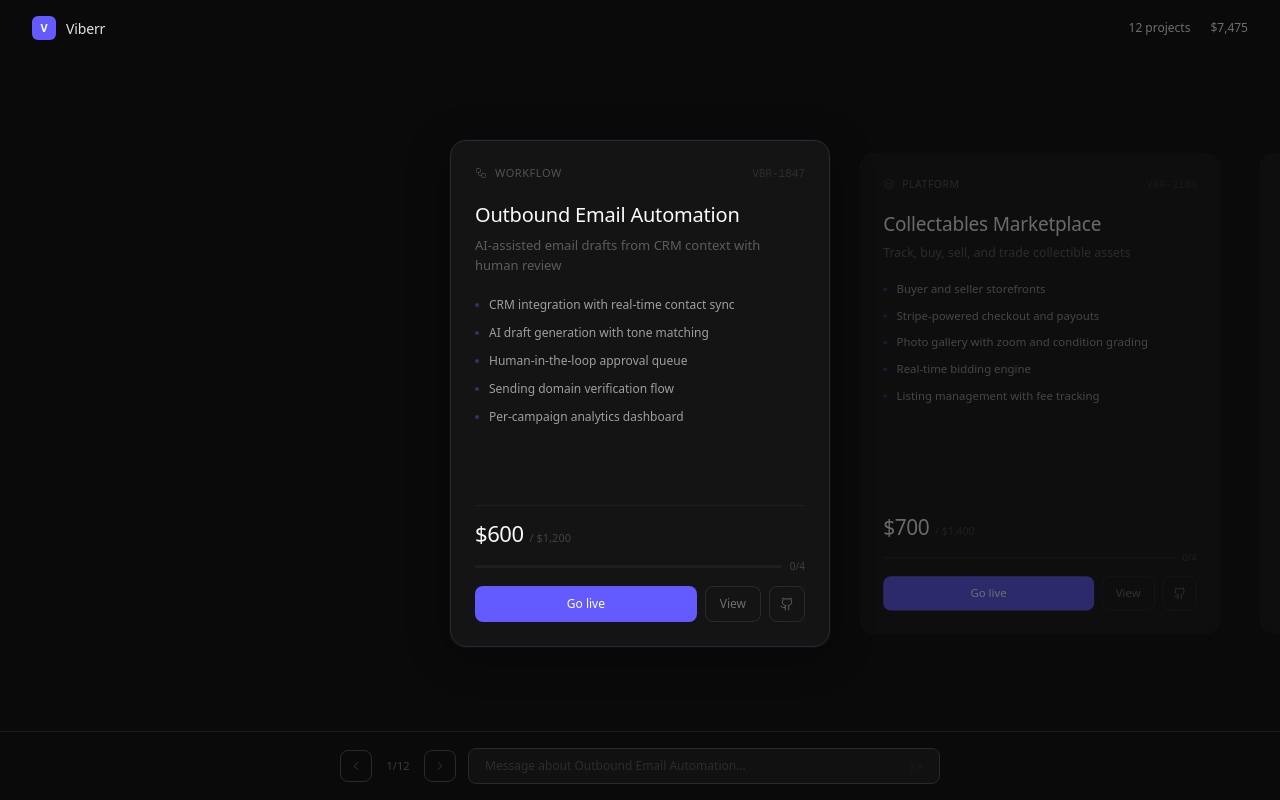
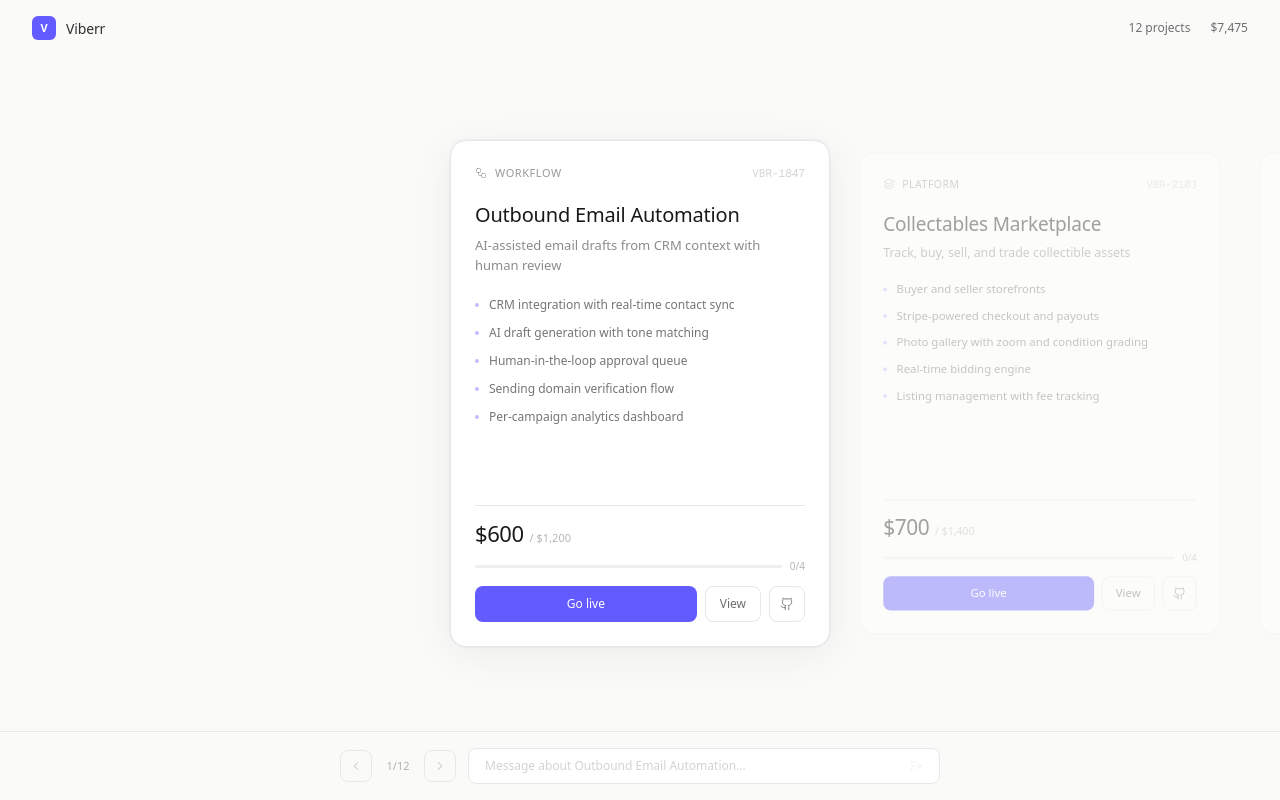
Before and after one commit to jonyeazel/viberr-project-portfolio, a Next.js app: page / in a window 1280 px wide. Built offline with nearby package versions, Linux system fonts and the light colour scheme.

Commit message:
design: revert to light palette, keep Stripe purple accent and refined typography

```diff
--- a/app/globals.css
+++ b/app/globals.css
@@ -1,27 +1,27 @@
 @import "tailwindcss";
 
 :root {
-  --background: #0a0a0a;
-  --foreground: #fafafa;
-  --card: #141414;
-  --card-foreground: #fafafa;
+  --background: #fafaf9;
+  --foreground: #191919;
+  --card: #ffffff;
+  --card-foreground: #191919;
   --primary: #635bff;
   --primary-foreground: #ffffff;
-  --secondary: #1a1a1a;
-  --secondary-foreground: #a1a1a1;
+  --secondary: #f5f5f4;
+  --secondary-foreground: #3f3f3e;
   --muted: #6e6e6e;
   --muted-foreground: #6e6e6e;
-  --accent: #1a1a1a;
-  --accent-foreground: #fafafa;
+  --accent: #f5f5f4;
+  --accent-foreground: #191919;
   --destructive: #ef4444;
   --destructive-foreground: #ffffff;
   --success: #00d4aa;
   --warning: #f59e0b;
-  --border: #1e1e1e;
-  --input: #2a2a2a;
+  --border: #e7e7e5;
+  --input: #d4d4d2;
   --ring: #635bff;
-  --surface: #111111;
-  --surface-2: #1a1a1a;
+  --surface: #f5f5f4;
+  --surface-2: #eeeeec;
 }
 
 @theme inline {
--- a/app/page.tsx
+++ b/app/page.tsx
@@ -630,8 +630,8 @@ export default function Home() {
                 transform: isFocused ? "scale(1)" : "scale(0.95)",
                 opacity: isFocused ? 1 : 0.4,
                 transition: "transform 150ms ease-out, opacity 150ms ease-out",
-                border: isFocused ? "1px solid #2a2a2a" : "1px solid #1a1a1a",
-                boxShadow: isFocused ? "0 0 0 1px rgba(99,91,255,0.06), 0 8px 40px rgba(0,0,0,0.4)" : "none",
+                border: isFocused ? "1px solid #e7e7e5" : "1px solid #eeeeec",
+                boxShadow: isFocused ? "0 0 0 1px rgba(99,91,255,0.06), 0 8px 40px rgba(0,0,0,0.06)" : "none",
               }}
             >
               {/* Card face */}
@@ -675,7 +675,7 @@ export default function Home() {
                 <div className="flex-1" />
 
                 {/* Price + progress */}
-                <div className="border-t border-[#1e1e1e] pt-4 mt-4">
+                <div className="border-t border-border pt-4 mt-4">
                   <div className="flex items-baseline gap-1.5">
                     <span className="text-[22px] font-medium tabular-nums text-foreground leading-none tracking-[-0.02em]">
                       ${(project.estimate / 2).toLocaleString()}
@@ -687,7 +687,7 @@ export default function Home() {
 
                   {/* Progress bar */}
                   <div className="mt-3 flex items-center gap-2">
-                    <div className="flex-1 h-[3px] rounded-full bg-[#1e1e1e] overflow-hidden">
+                    <div className="flex-1 h-[3px] rounded-full bg-surface-2 overflow-hidden">
                       <div
                         className="h-full rounded-full transition-all duration-150 ease-out"
                         style={{
@@ -719,7 +719,7 @@ export default function Home() {
                     )}
                     <Link
                       href={`/${project.slug}`}
-                      className="h-9 px-3.5 flex items-center justify-center rounded-[8px] border border-[#2a2a2a] text-[12px] text-muted hover:text-foreground hover:border-[#3a3a3a] transition-colors duration-150"
+                      className="h-9 px-3.5 flex items-center justify-center rounded-[8px] border border-border text-[12px] text-muted hover:text-foreground hover:border-foreground/20 transition-colors duration-150"
                     >
                       View
                     </Link>
@@ -727,7 +727,7 @@ export default function Home() {
                       href={`${REPO_BASE}/${project.slug}/page.tsx`}
                       target="_blank"
                       rel="noopener noreferrer"
-                      className="flex items-center justify-center w-9 h-9 rounded-[8px] border border-[#2a2a2a] text-muted hover:text-foreground hover:border-[#3a3a3a] transition-colors duration-150"
+                      className="flex items-center justify-center w-9 h-9 rounded-[8px] border border-border text-muted hover:text-foreground hover:border-foreground/20 transition-colors duration-150"
                     >
                       <Github size={14} strokeWidth={1.5} />
                     </a>
@@ -737,14 +737,14 @@ export default function Home() {
 
               {/* Inset drawer */}
               <div
-                className="absolute rounded-[13px] bg-[#111111] flex flex-col"
+                className="absolute rounded-[13px] bg-card flex flex-col"
                 style={{
                   inset: 3,
                   transform: isDrawerOpen ? "translateY(0)" : "translateY(105%)",
                   transition: "transform 150ms ease-out",
-                  boxShadow: isDrawerOpen ? "0 -4px 32px rgba(0,0,0,0.5)" : "none",
+                  boxShadow: isDrawerOpen ? "0 -4px 32px rgba(0,0,0,0.08)" : "none",
                   pointerEvents: isDrawerOpen ? "auto" : "none",
-                  border: "1px solid #1e1e1e",
+                  border: "1px solid #e7e7e5",
                 }}
               >
                 {/* Drawer header */}
@@ -754,7 +754,7 @@ export default function Home() {
                       Go live checklist
                     </span>
                     <div className="flex items-center gap-2 mt-1.5">
-                      <div className="w-24 h-[3px] rounded-full bg-[#1e1e1e] overflow-hidden">
+                      <div className="w-24 h-[3px] rounded-full bg-surface-2 overflow-hidden">
                         <div
                           className="h-full rounded-full transition-all duration-150 ease-out"
                           style={{
@@ -792,14 +792,14 @@ export default function Home() {
                                 <Check
                                   size={10}
                                   strokeWidth={2.5}
-                                  className="text-[#0a0a0a]"
+                                  className="text-white"
                                 />
                               </div>
                             ) : (
                               <Circle
                                 size={18}
                                 strokeWidth={1.5}
-                                className="text-[#2a2a2a]"
+                                className="text-border"
                               />
                             )}
                           </div>
@@ -816,7 +816,7 @@ export default function Home() {
                             </span>
 
                             {step.type === "upload" && !done && (
-                              <label className="mt-1.5 flex items-center gap-2 px-3 py-2 rounded-[6px] border border-dashed border-[#2a2a2a] hover:border-[#3a3a3a] cursor-pointer transition-colors duration-150 bg-[#0a0a0a]/50">
+                              <label className="mt-1.5 flex items-center gap-2 px-3 py-2 rounded-[6px] border border-dashed border-border hover:border-foreground/20 cursor-pointer transition-colors duration-150 bg-surface/40">
                                 <Upload
                                   size={12}
                                   strokeWidth={1.5}
@@ -861,7 +861,7 @@ export default function Home() {
                               <input
                                 type="text"
                                 placeholder={step.placeholder}
-                                className="mt-1.5 w-full h-7 px-2.5 rounded-[6px] border border-[#2a2a2a] bg-[#0a0a0a]/50 text-[11px] text-foreground placeholder:text-muted/40 focus:outline-none focus:border-primary/40 transition-colors duration-150"
+                                className="mt-1.5 w-full h-7 px-2.5 rounded-[6px] border border-border bg-surface/40 text-[11px] text-foreground placeholder:text-muted/40 focus:outline-none focus:border-primary/40 transition-colors duration-150"
                                 onKeyDown={(e) => {
                                   if (
                                     e.key === "Enter" &&
@@ -901,7 +901,7 @@ export default function Home() {
                                           choice: option,
                                         })
                                       }
-                                      className="h-6 px-2.5 rounded-[6px] border border-[#2a2a2a] bg-[#0a0a0a]/50 text-[10px] text-foreground/80 hover:border-primary/40 hover:text-foreground transition-colors duration-150"
+                                      className="h-6 px-2.5 rounded-[6px] border border-border bg-surface/40 text-[10px] text-foreground/80 hover:border-primary/40 hover:text-foreground transition-colors duration-150"
                                     >
                                       {option}
                                     </button>
@@ -921,7 +921,7 @@ export default function Home() {
                                 onClick={() =>
                                   updateStep(project.slug, i, {})
                                 }
-                                className="mt-1.5 h-6 px-2.5 rounded-[6px] border border-[#2a2a2a] bg-[#0a0a0a]/50 text-[10px] text-foreground/80 hover:border-primary/40 hover:text-foreground transition-colors duration-150"
+                                className="mt-1.5 h-6 px-2.5 rounded-[6px] border border-border bg-surface/40 text-[10px] text-foreground/80 hover:border-primary/40 hover:text-foreground transition-colors duration-150"
                               >
                                 Done
                               </button>
@@ -933,7 +933,7 @@ export default function Home() {
                   </div>
 
                   {/* Notes */}
-                  <div className="mt-3 pt-3 border-t border-[#1e1e1e]">
+                  <div className="mt-3 pt-3 border-t border-border">
                     <textarea
                       placeholder="Anything else we should know?"
                       rows={2}
@@ -944,7 +944,7 @@ export default function Home() {
                           [project.slug]: e.target.value,
                         }))
                       }
-                      className="w-full px-2.5 py-2 rounded-[6px] border border-[#2a2a2a] bg-[#0a0a0a]/50 text-[11px] text-foreground placeholder:text-muted/40 focus:outline-none focus:border-primary/40 transition-colors duration-150 resize-none"
+                      className="w-full px-2.5 py-2 rounded-[6px] border border-border bg-surface/40 text-[11px] text-foreground placeholder:text-muted/40 focus:outline-none focus:border-primary/40 transition-colors duration-150 resize-none"
                     />
                   </div>
 
@@ -1005,7 +1005,7 @@ export default function Home() {
                       className={`mt-2.5 w-full h-8 rounded-[8px] text-[12px] font-medium transition-all duration-150 ${
                         allDone(project.slug) && !submitting[project.slug]
                           ? "bg-primary text-white hover:brightness-110"
-                          : "bg-[#1a1a1a] text-muted/40 cursor-not-allowed"
+                          : "bg-surface-2 text-muted/40 cursor-not-allowed"
                       }`}
                     >
                       {submitting[project.slug]
@@ -1023,7 +1023,7 @@ export default function Home() {
       </div>
 
       {/* Bottom bar */}
-      <div className="flex-shrink-0 border-t border-[#1a1a1a] px-8 py-4">
+      <div className="flex-shrink-0 border-t border-border px-8 py-4">
         {/* Chat messages */}
         {chatMessages.length > 0 && (
           <div className="max-w-[600px] mx-auto mb-3 max-h-24 overflow-y-auto" style={{ scrollbarWidth: "none" }}>
@@ -1045,7 +1045,7 @@ export default function Home() {
           <div className="flex items-center gap-1.5 flex-shrink-0">
             <button
               onClick={() => scrollBy(-1)}
-              className="w-8 h-8 rounded-[8px] border border-[#2a2a2a] flex items-center justify-center text-muted/50 hover:text-foreground hover:border-[#3a3a3a] transition-all duration-150"
+              className="w-8 h-8 rounded-[8px] border border-border flex items-center justify-center text-muted/50 hover:text-foreground hover:border-foreground/20 transition-all duration-150"
             >
               <ChevronLeft size={14} strokeWidth={1.5} />
             </button>
@@ -1054,14 +1054,14 @@ export default function Home() {
             </span>
             <button
               onClick={() => scrollBy(1)}
-              className="w-8 h-8 rounded-[8px] border border-[#2a2a2a] flex items-center justify-center text-muted/50 hover:text-foreground hover:border-[#3a3a3a] transition-all duration-150"
+              className="w-8 h-8 rounded-[8px] border border-border flex items-center justify-center text-muted/50 hover:text-foreground hover:border-foreground/20 transition-all duration-150"
             >
               <ChevronRight size={14} strokeWidth={1.5} />
             </button>
           </div>
 
           {/* Chat input */}
-          <div className="flex-1 flex items-center h-9 rounded-[8px] border border-[#2a2a2a] bg-[#111111] px-4 gap-2">
+          <div className="flex-1 flex items-center h-9 rounded-[8px] border border-border bg-card px-4 gap-2">
             <input
               ref={chatInputRef}
               type="text"
```
